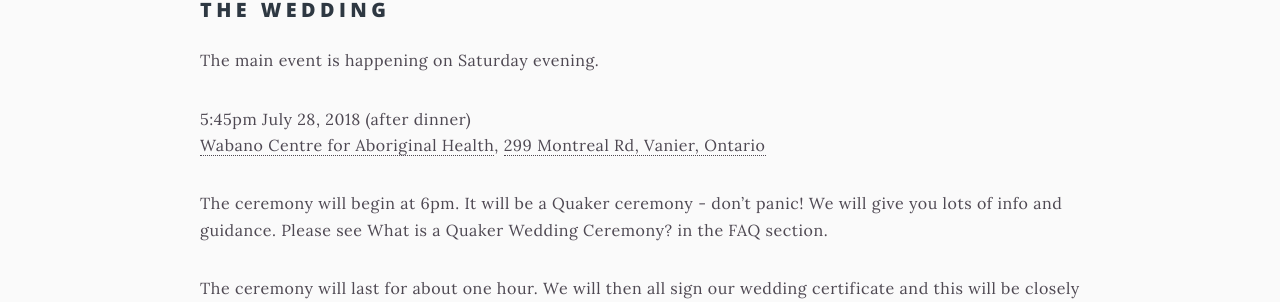
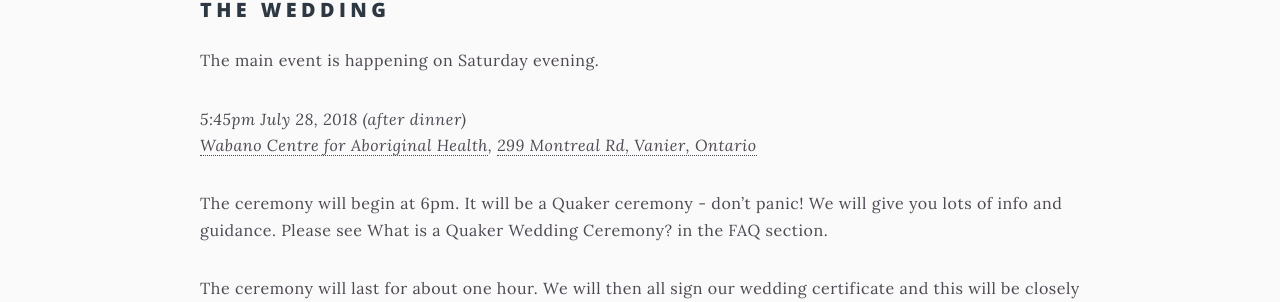
Before and after one commit to mgifford/gifsack-or-wolford, a Jekyll site: the page built from _pages/ottawa.md, in a window 1280 px wide and 900 px high. Shown: the part 437-739 px from the top of the window. Built offline with Jekyll 4.4.1, drawn with Linux system fonts in a browser that asks for light colours.

```diff
--- a/_pages/ottawa.md
+++ b/_pages/ottawa.md
@@ -15,8 +15,8 @@
 
 The main event is happening on Saturday evening.
 
-<p>5:45pm July 28, 2018 (after dinner)<br />
-  <a href="http://wabano.com/">Wabano Centre for Aboriginal Health</a>, <a href="https://www.google.com/maps/place/299+Montreal+Rd,+Vanier,+ON+K1L+6B8/@45.4373487,-75.6611751,17z/data=!3m1!4b1!4m5!3m4!1s0x4cce0541d22407df:0xa38d13cfa9c2bc3e!8m2!3d45.4373487!4d-75.6589864">299 Montreal Rd, Vanier, Ontario</a></p>
+<p><em>5:45pm July 28, 2018 (after dinner)<br />
+  <a href="http://wabano.com/">Wabano Centre for Aboriginal Health</a>, <a href="https://www.google.com/maps/place/299+Montreal+Rd,+Vanier,+ON+K1L+6B8/@45.4373487,-75.6611751,17z/data=!3m1!4b1!4m5!3m4!1s0x4cce0541d22407df:0xa38d13cfa9c2bc3e!8m2!3d45.4373487!4d-75.6589864">299 Montreal Rd, Vanier, Ontario</a></em></p>
 
 The ceremony will begin at 6pm. It will be a Quaker ceremony - don't panic! We will give you lots of info and guidance. Please see What is a Quaker Wedding Ceremony? in the FAQ section.
 
@@ -32,8 +32,8 @@
 
 Given that you are family and/or that you have travelled from afar, we would like to maximise this window of time with you.
 
-<p>Pizza & Beer @ 6pm Friday July 27 <br />
-581 MacLaren Street</p>
+<p><em>Pizza & Beer @ 6pm Friday July 27 <br />
+581 MacLaren Street</em></p>
 
 We would love to have you over for dinner on Friday night (July 27). It will be a simple casual affair - pizza and salad in our backyard. We will have beer, wine, and juice no need to bring anything. As it is the night before the big day we will try to make this an early night :)
 
```
